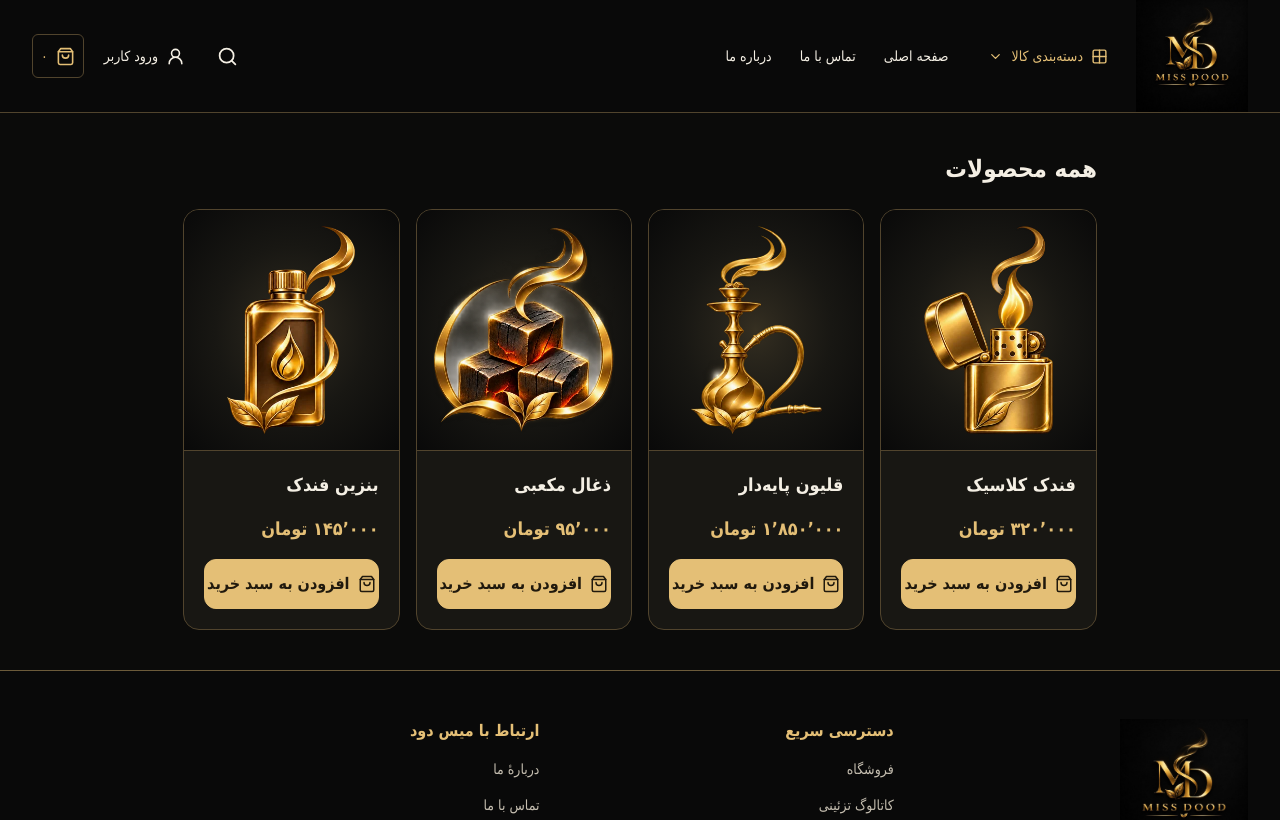
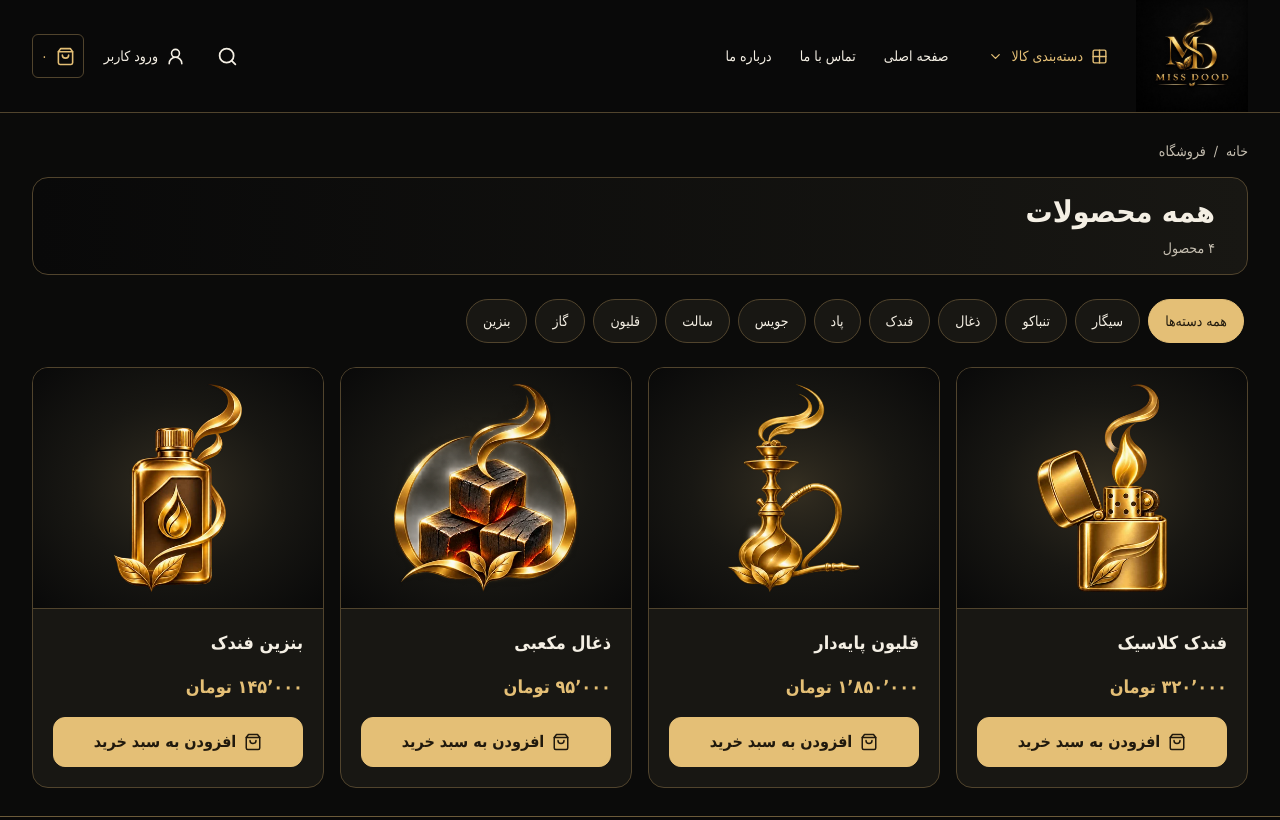
Before and after one commit to zahraiman13812-coder/miss_dood, a Next.js app: page /shop in a window 1280 px wide. Shown: the top 820 px of the page. Built offline with nearby package versions, Linux system fonts and the light colour scheme.

Commit message:
Show products by selected shop category

```diff
--- a/src/app/(store)/shop/page.tsx
+++ b/src/app/(store)/shop/page.tsx
@@ -1,25 +1,59 @@
+import Image from "next/image";
+import Link from "next/link";
+import { notFound } from "next/navigation";
 import { budgets } from "@/components/home/BudgetLinks";
 import { latestProducts } from "@/data/mock/latestProducts";
 import { categories } from "@/data/navigation";
 import ProductCard from "@/features/catalog/ProductCard";
 
-export default async function ShopPage({ searchParams }: {
-  searchParams: Promise<{ category?: string; q?: string; budget?: string }>;
-}) {
+type Params = { category?: string; q?: string; budget?: string };
+
+export default async function ShopPage({ searchParams }: { searchParams: Promise<Params> }) {
   const { category, q, budget } = await searchParams;
+  const selected = categories.find(([slug]) => slug === category);
+  if (category && !selected) notFound();
+
   const range = budgets.find(b => b.key === budget);
   const query = typeof q === "string" ? q.trim() : "";
-  const title = categories.find(([slug]) => slug === category)?.[1] || range?.label || (query ? "نتایج جست‌وجو" : "همه محصولات");
-  const products = latestProducts.filter(p => (!category || category === p.category)
-    && (!query || p.name.includes(query) || p.description.includes(query))
-    && (!range || (p.priceToman !== null && p.priceToman >= range.min && p.priceToman < range.max)));
+  const products = latestProducts.filter(p =>
+    (!selected || p.category === selected[0]) &&
+    (!query || p.name.includes(query) || p.description.includes(query)) &&
+    (!range || (p.priceToman !== null && p.priceToman >= range.min && p.priceToman < range.max))
+  );
+  const title = selected?.[1] ?? range?.label ?? (query ? "نتایج جست‌وجو" : "همه محصولات");
+  const filterParams = { ...(query && { q: query }), ...(range && { budget: range.key }) };
+  const chip = "inline-flex min-h-11 shrink-0 items-center rounded-full border px-4 text-sm border-line bg-panel text-content hover:border-accent aria-[current=page]:border-accent aria-[current=page]:bg-accent aria-[current=page]:text-on-accent";
+
   return (
-    <main className="mx-auto max-w-7xl px-4 py-10 sm:px-8">
-      <h1 className="mb-6 text-2xl font-bold">{title}</h1>
-      {query && <p className="mb-4 text-muted">{query}</p>}
-      {products.length ? <ul className="grid grid-cols-1 gap-4 sm:grid-cols-2 lg:grid-cols-4">
-        {products.map(p => <li key={p.slug}><ProductCard product={p} /></li>)}
-      </ul> : <p className="text-muted">محصولی برای این انتخاب پیدا نشد.</p>}
+    <main className="mx-auto w-full max-w-7xl px-4 py-7 sm:px-8">
+      <nav aria-label="مسیر صفحه" className="mb-4 flex items-center gap-2 text-sm text-muted">
+        <Link href="/">خانه</Link><span aria-hidden="true">/</span><Link href="/shop">فروشگاه</Link>
+        {selected && <><span aria-hidden="true">/</span><span aria-current="page">{selected[1]}</span></>}
+      </nav>
+      <header className="flex items-center justify-between gap-5 rounded-2xl border border-line bg-linear-to-l from-panel to-header px-5 py-4 sm:px-8">
+        <div>
+          <h1 className="text-2xl font-bold text-content sm:text-3xl">{title}</h1>
+          <p className="mt-2 text-sm text-muted">{products.length.toLocaleString("fa-IR")} محصول</p>
+        </div>
+        {selected && <Image src={`/images/categories/${selected[0]}.webp`} width={96} height={96} alt="" className="size-20 object-contain sm:size-24" />}
+      </header>
+      <nav aria-label="انتخاب دسته‌بندی" className="my-5 flex gap-2 overflow-x-auto p-1 sm:flex-wrap">
+        <Link className={chip} href={{pathname:"/shop", query:filterParams}} aria-current={!selected ? "page" : undefined}>همه دسته‌ها</Link>
+        {categories.map(([slug, label]) => (
+          <Link key={slug} href={{pathname:"/shop", query:{...filterParams, category:slug}}}
+            className={chip} aria-current={selected?.[0] === slug ? "page" : undefined}>{label}</Link>
+        ))}
+      </nav>
+      {(query || range) && <div className="mb-4 flex flex-wrap items-center gap-3 text-sm text-muted">
+        {query && <span>جست‌وجو: {query}</span>}{range && <span>{range.label}</span>}
+        <Link className="text-accent underline" href={{pathname:"/shop", query:selected ? {category:selected[0]} : {}}}>پاک‌کردن فیلترها</Link>
+      </div>}
+      {products.length ? <ul className="grid gap-4 sm:grid-cols-2 lg:grid-cols-3 xl:grid-cols-4">
+        {products.map(p => <li key={p.slug}><ProductCard product={p}/></li>)}
+      </ul> : <section className="rounded-2xl border border-line bg-panel px-4 py-12 text-center">
+        <p>{query || range ? "محصولی با این فیلترها پیدا نشد." : "هنوز محصولی در این دسته ثبت نشده است."}</p>
+        <Link href="/shop" className="mt-5 inline-block rounded-xl border border-line px-5 py-3 text-accent">مشاهده همه محصولات</Link>
+      </section>}
     </main>
   );
 }
```
